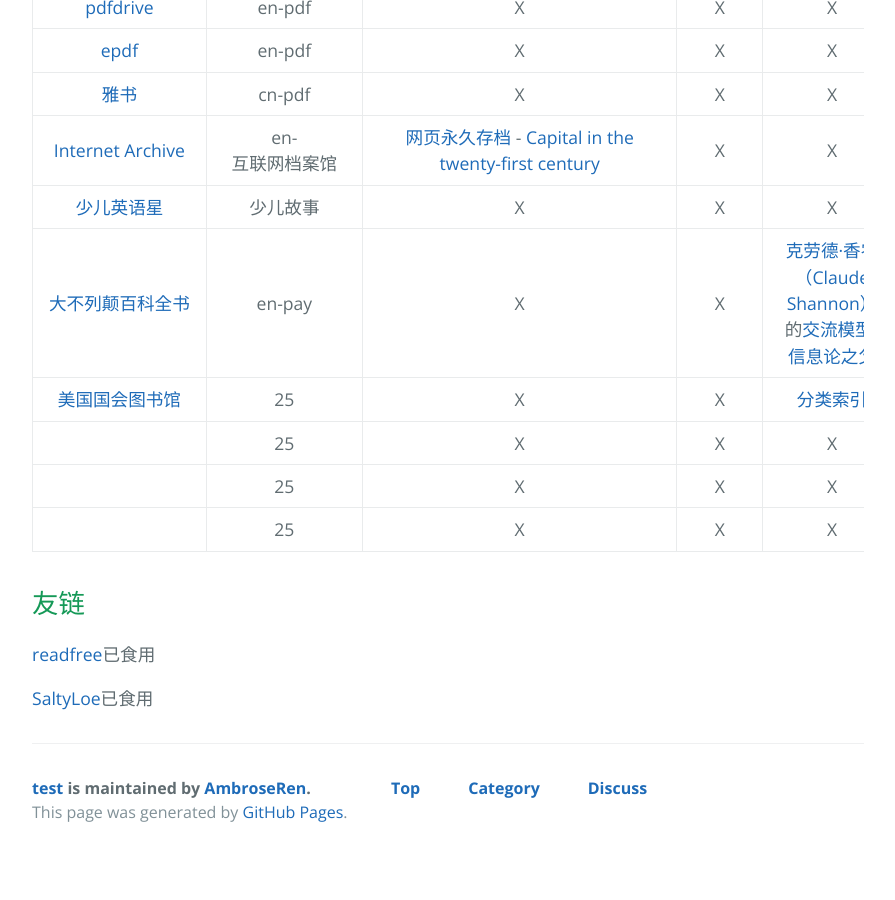
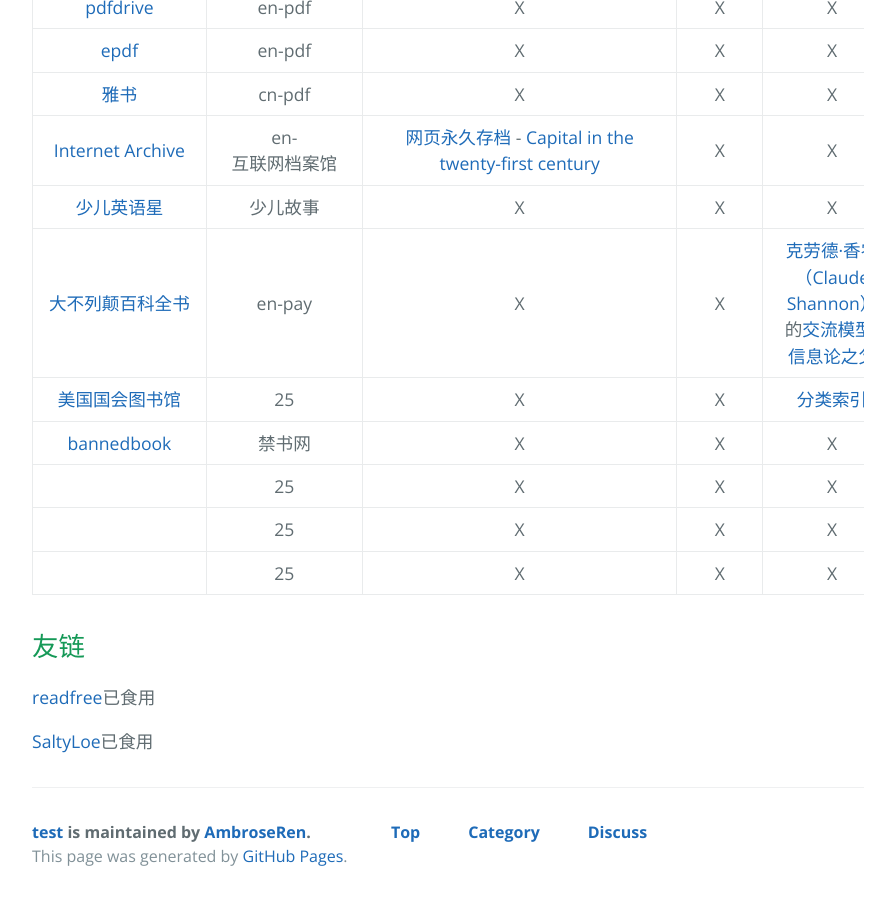
Before and after one commit to AmbroseRen/test, a Jekyll site: the page built from Library/BookSearch.md, in a window 1280 px wide and 900 px high, scrolled down 2362 px. Shown: the whole window, without its empty margins (192-1087 px from the left). Built offline with Jekyll 4.4.1, drawn with Linux system fonts in a browser that asks for light colours; our own code applies the rules of GitHub Pages for plain Markdown files; the repository's description, which GitHub fills in, is left out; before the commit the page ends 3218 px from its top, so only the background shows below that.

Commit message:
Update BookSearch.md

```diff
--- a/Library/BookSearch.md
+++ b/Library/BookSearch.md
@@ -54,6 +54,7 @@
 | [少儿英语星](http://www.kindle178.com/) | 少儿故事 | X | X | X |
 | [大不列颠百科全书](https://www.britannica.com/) | en-pay | X | X | [克劳德·香农（Claude Shannon）](https://www.britannica.com/biography/Claude-Shannon)的[交流模型•信息论之父](https://www.britannica.com/science/information-theory/Classical-information-theory#ref1140401) |
 | [美国国会图书馆](https://www.loc.gov/) | 25 | X | X | [分类索引](https://www.loc.gov/aba/publications/FreeLCC/freelcc.html) |
+| [bannedbook](https://www.bannedbook.org/bbook.php) | 禁书网 | X | X | X |
 | []() | 25 | X | X | X |
 | []() | 25 | X | X | X |
 | []() | 25 | X | X | X |
```
